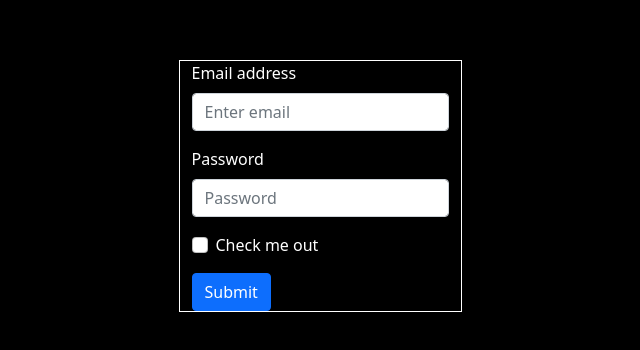
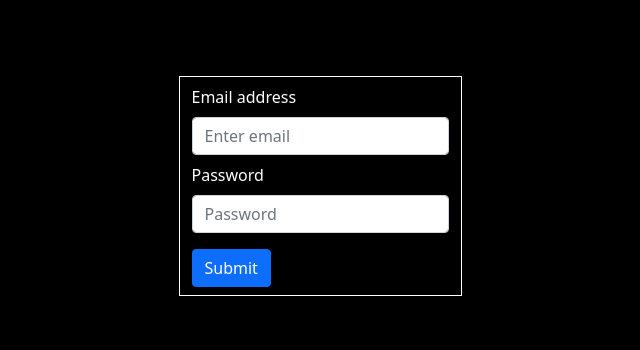
Before and after one commit to TripleJBlog/Meta-Earth, a React (Create React App) app in the folder client/: page /login in a window 1280 px wide. Shown: the part 214-564 px from the top of the page, without its empty margins (320-960 px from the left). Built offline with nearby package versions, Linux system fonts and the light colour scheme.

Commit message:
Login page onChange

```diff
--- a/client/src/components/views/LoginPage/LoginPage.js
+++ b/client/src/components/views/LoginPage/LoginPage.js
@@ -2,9 +2,9 @@ import React, { useState } from "react";
 import { useDispatch } from "react-redux";
 import { useNavigate } from "react-router-dom";
 import { loginUser } from "../../../_actions/user_actions";
-// import Form from "react-bootstrap/Form";
-// import Button from "react-bootstrap/Button";
-import { Col, Row, Form, Button, Container } from "react-bootstrap";
+import Form from "react-bootstrap/Form";
+import Button from "react-bootstrap/Button";
+import Container from "react-bootstrap/Container";
 import styled from "styled-components";
 
 const StyleBody = styled.body`
@@ -26,11 +26,11 @@ function LoginPage(props) {
   const [Email, setEmail] = useState("");
   const [Password, setPassword] = useState("");
 
-  const onEmailHandler = (event) => {
-    setEmail(event.currentTarget.value);
+  const onEmailHandler = (e) => {
+    setEmail(e.currentTarget.value);
   };
-  const onPasswordHandler = (event) => {
-    setPassword(event.currentTarget.value);
+  const onPasswordHandler = (e) => {
+    setPassword(e.currentTarget.value);
   };
   const onSubmitHandler = (e) => {
     e.preventDefault();
@@ -45,59 +45,35 @@ function LoginPage(props) {
     });
   };
 
-  const Login = () => {
-    return (
-      <>
-        <Container>
-          <Row>
-            <Form>
-              <Form.Group className="mb-3" controlId="formBasicEmail">
+  return (
+    <StyleBody>
+      <div>
+        <StyleForm>
+          <Container>
+            <Form className="py-2" onChange={onSubmitHandler}>
+              <Form.Group className="mb-2" controlId="formBasicEmail">
                 <Form.Label>Email address</Form.Label>
-                <Form.Control type="email" placeholder="Enter email" />
+                <Form.Control
+                  type="email"
+                  placeholder="Enter email"
+                  onChange={onEmailHandler}
+                />
               </Form.Group>
 
               <Form.Group className="mb-3" controlId="formBasicPassword">
                 <Form.Label>Password</Form.Label>
-                <Form.Control type="password" placeholder="Password" />
-              </Form.Group>
-              <Form.Group className="mb-3" controlId="formBasicCheckbox">
-                <Form.Check type="checkbox" label="Check me out" />
+                <Form.Control
+                  type="password"
+                  placeholder="Password"
+                  onChange={onPasswordHandler}
+                />
               </Form.Group>
               <Button variant="primary" type="submit">
                 Submit
               </Button>
             </Form>
-          </Row>
-        </Container>
-      </>
-    );
-  };
-
-  return (
-    <StyleBody>
-      <div
-      // style={{
-      // }}
-      >
-        <StyleForm>
-          <Login></Login>
+          </Container>
         </StyleForm>
-
-        {/* <form
-        style={{ display: "flex", flexDirection: "column" }}
-        onSubmit={onSubmitHandler}
-      >
-        <label>Email</label>
-        <input type="email" value={Email} onChange={onEmailHandler}></input>
-        <label>Password</label>
-        <input
-          type="password"
-          value={Password}
-          onChange={onPasswordHandler}
-        ></input>
-        <br />
-        <button type="submit">login</button>
-      </form> */}
       </div>
     </StyleBody>
   );
```
